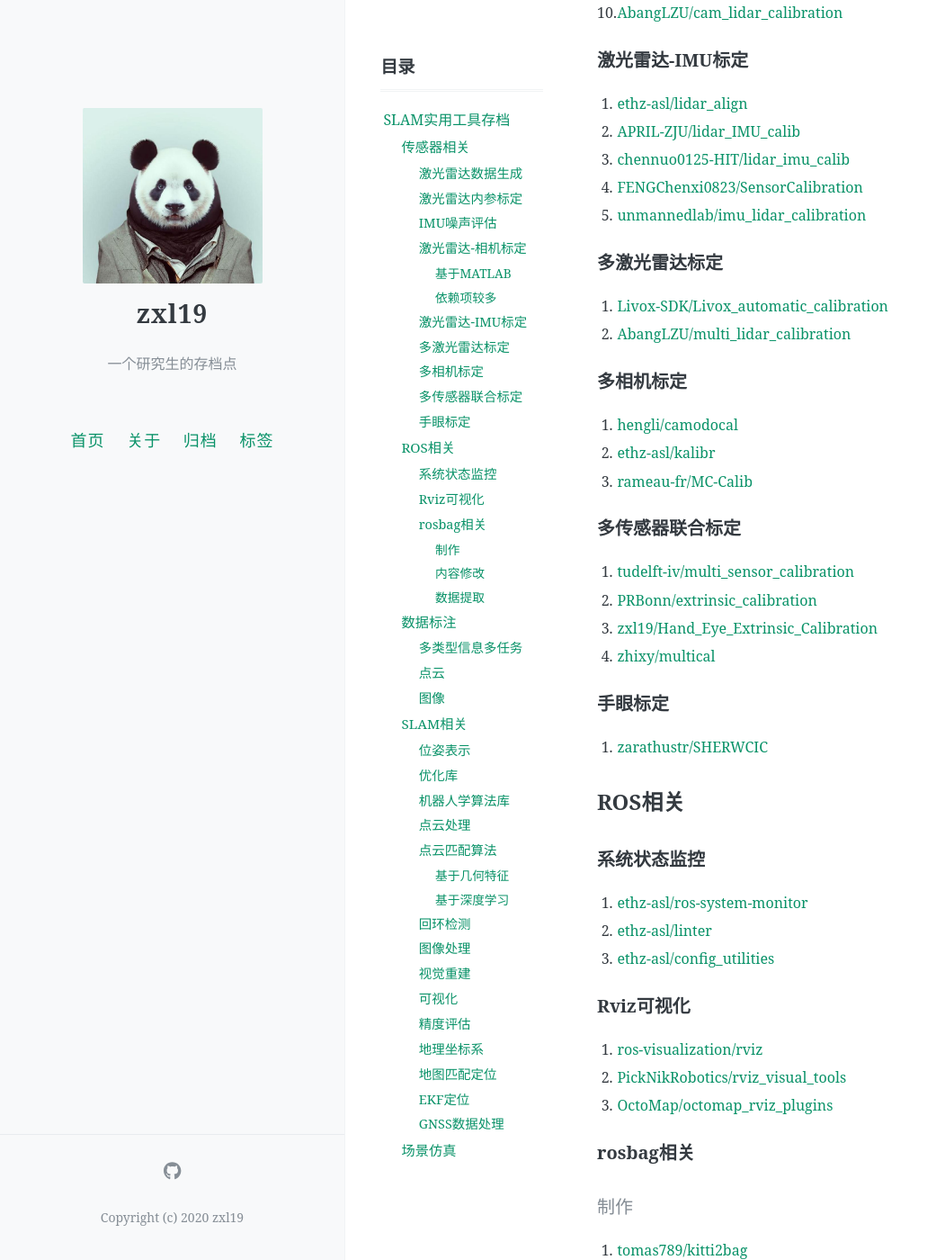
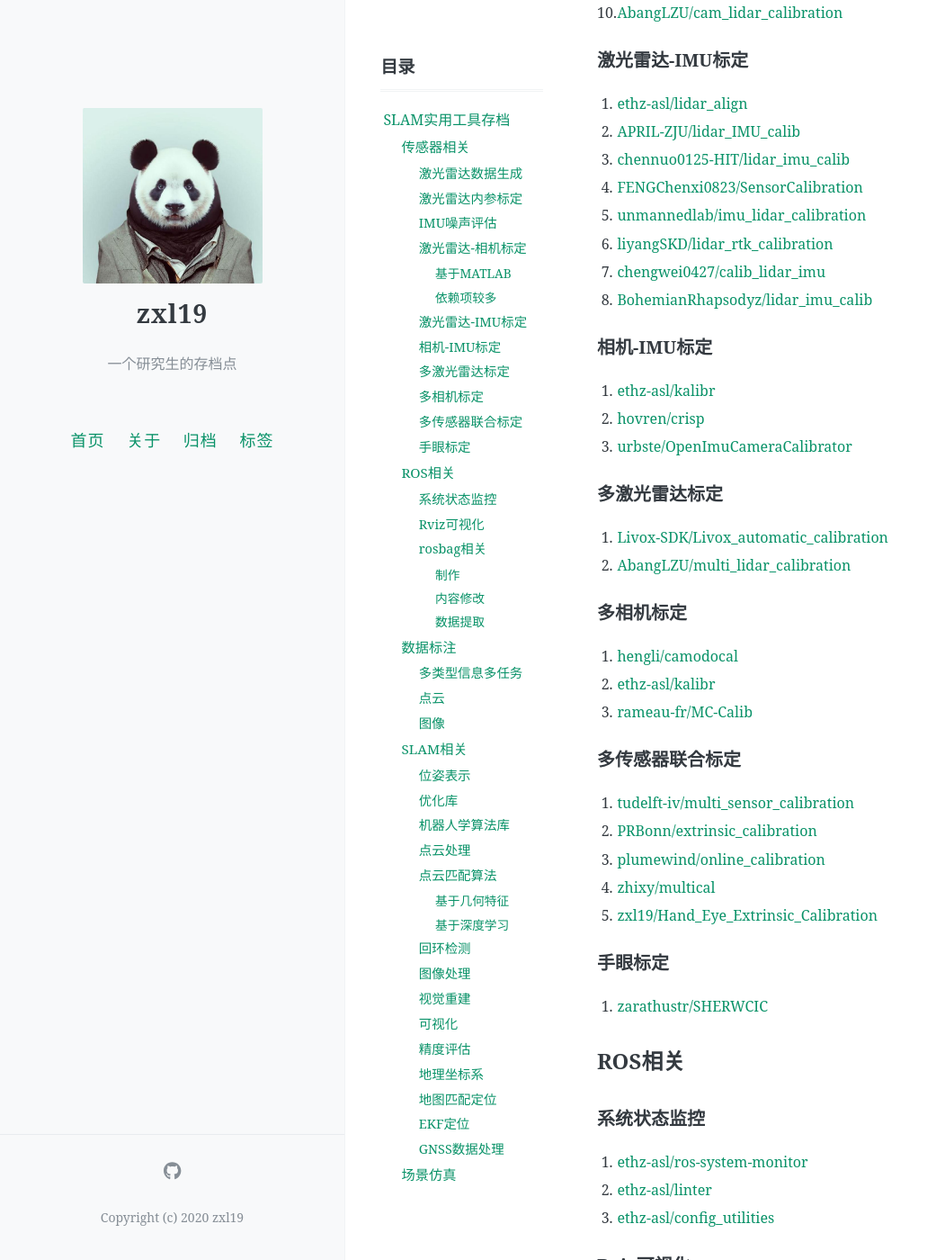
Before and after one commit to zxl19/zxl19.github.io, a Jekyll site: the page built from _posts/2021-05-25-slam-tool.md, in a window 1280 px wide and 1400 px high, scrolled down 1512 px. Shown: the whole window at 90% size, without its empty margins (0-1051 px from the left). Built offline with Jekyll 4.4.1, drawn with Linux system fonts in a browser that asks for light colours; comment, search, counter and statistics services are not loaded.

Commit message:
Update Posts

```diff
--- a/_posts/2021-05-25-slam-tool.md
+++ b/_posts/2021-05-25-slam-tool.md
@@ -67,6 +67,15 @@ pinned: false
 3. [chennuo0125-HIT/lidar_imu_calib](https://github.com/chennuo0125-HIT/lidar_imu_calib)
 4. [FENGChenxi0823/SensorCalibration](https://github.com/FENGChenxi0823/SensorCalibration)
 5. [unmannedlab/imu_lidar_calibration](https://github.com/unmannedlab/imu_lidar_calibration)
+6. [liyangSKD/lidar_rtk_calibration](https://github.com/liyangSKD/lidar_rtk_calibration)
+7. [chengwei0427/calib_lidar_imu](https://github.com/chengwei0427/calib_lidar_imu)
+8. [BohemianRhapsodyz/lidar_imu_calib](https://github.com/BohemianRhapsodyz/lidar_imu_calib)
+
+### 相机-IMU标定
+
+1. [ethz-asl/kalibr](https://github.com/ethz-asl/kalibr)
+2. [hovren/crisp](https://github.com/hovren/crisp)
+3. [urbste/OpenImuCameraCalibrator](https://github.com/urbste/OpenImuCameraCalibrator)
 
 ### 多激光雷达标定
 
@@ -83,8 +92,9 @@ pinned: false
 
 1. [tudelft-iv/multi_sensor_calibration](https://github.com/tudelft-iv/multi_sensor_calibration)
 2. [PRBonn/extrinsic_calibration](https://github.com/PRBonn/extrinsic_calibration)
-3. [zxl19/Hand_Eye_Extrinsic_Calibration](https://github.com/zxl19/Hand_Eye_Extrinsic_Calibration)
+3. [plumewind/online_calibration](https://github.com/plumewind/online_calibration)
 4. [zhixy/multical](https://github.com/zhixy/multical)
+5. [zxl19/Hand_Eye_Extrinsic_Calibration](https://github.com/zxl19/Hand_Eye_Extrinsic_Calibration)
 
 ### 手眼标定
 
```
Also changed, not shown: _posts/2021-12-10-colmap-note.md (+5 -0 lines).
